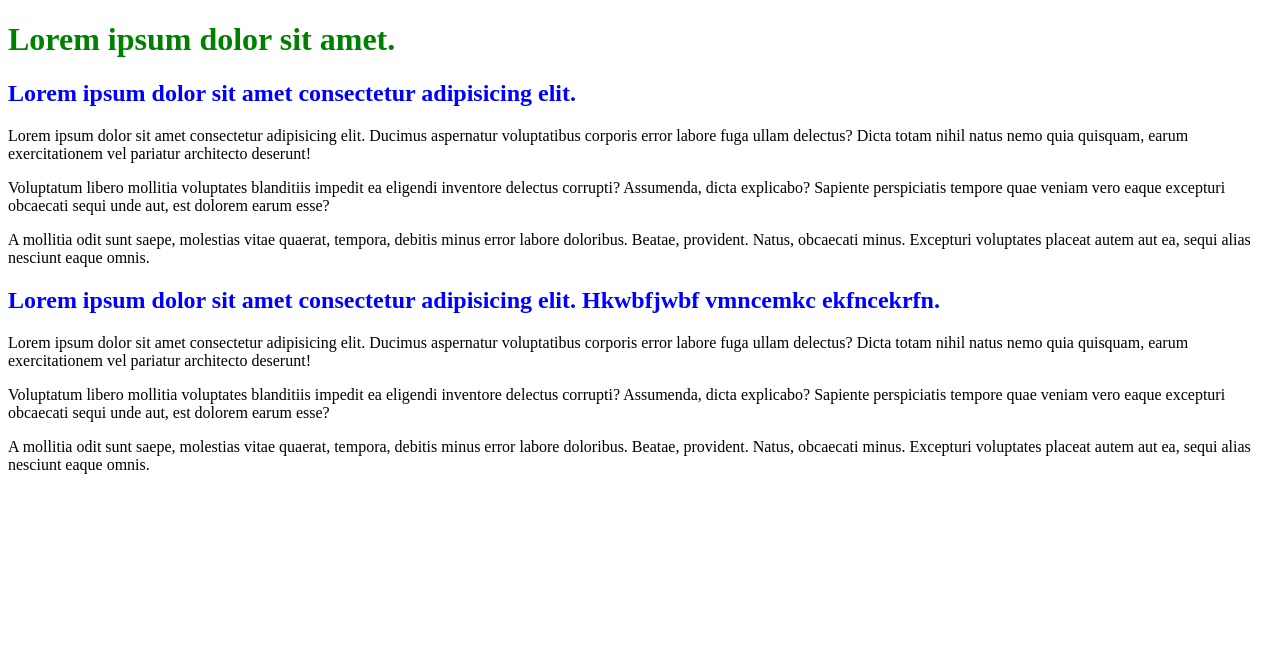
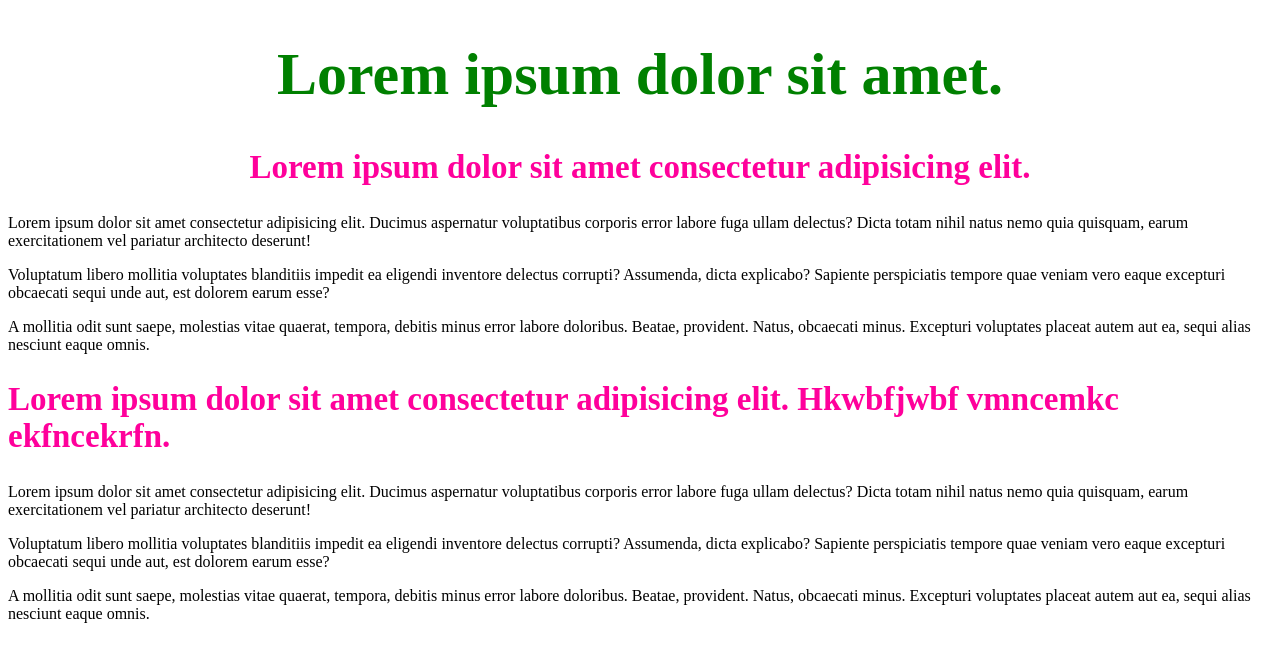
Before and after one commit to Cujo4/Css-set, a plain HTML site: page index.html in a window 1280 px wide. Drawn offline with Linux system fonts and the light colour scheme.

Commit message:
Add styles css

```diff
--- /dev/null
+++ b/assets/css/style.css
@@ -0,0 +1,4 @@
+/* Внешние стили */
+h2 {
+    color: rgb(255, 0, 155);
+}
--- a/index.html
+++ b/index.html
@@ -4,12 +4,17 @@
     <meta charset="UTF-8">
     <meta name="viewport" content="width=device-width, initial-scale=1.0">
     <title>Document</title>
+    <!-- Подвязка к внешним стилям -->
+    <link rel="stylesheet" href="./assets/css/style.css">
+    <!-- Внутренние стили -->
     <style>
         h1 {
             color: green;
+            text-align: center;
+            font-size: 60px;
         }
         h2 {
-            color: blue;
+            font-size: 33px;
         }
         p {
             color: black;
@@ -18,8 +23,8 @@
 </head>
 <body>
     <h1> Lorem ipsum dolor sit amet. </h1>
-
-    <h2> Lorem ipsum dolor sit amet consectetur adipisicing elit. </h2>
+    <!-- Инлайн стили -->
+    <h2 style="text-align: center;"> Lorem ipsum dolor sit amet consectetur adipisicing elit. </h2>
     <p>Lorem ipsum dolor sit amet consectetur adipisicing elit. Ducimus aspernatur voluptatibus corporis error labore fuga ullam delectus? Dicta totam nihil natus nemo quia quisquam, earum exercitationem vel pariatur architecto deserunt!</p>
     <p>Voluptatum libero mollitia voluptates blanditiis impedit ea eligendi inventore delectus corrupti? Assumenda, dicta explicabo? Sapiente perspiciatis tempore quae veniam vero eaque excepturi obcaecati sequi unde aut, est dolorem earum esse?</p>
     <p>A mollitia odit sunt saepe, molestias vitae quaerat, tempora, debitis minus error labore doloribus. Beatae, provident. Natus, obcaecati minus. Excepturi voluptates placeat autem aut ea, sequi alias nesciunt eaque omnis.</p>
```
